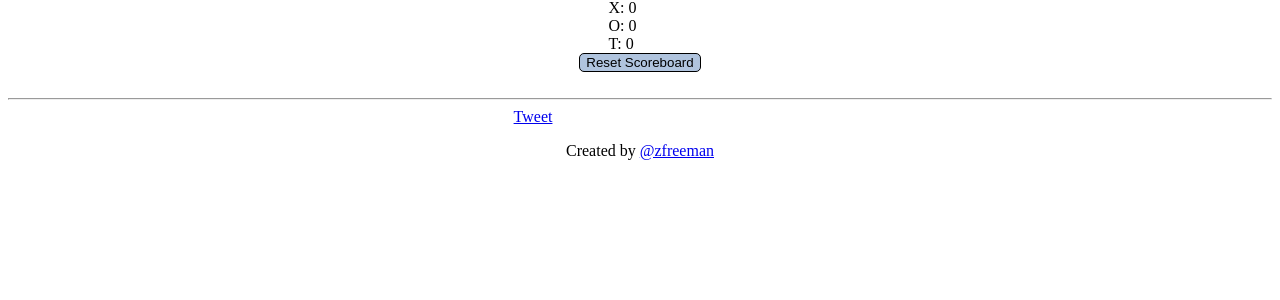
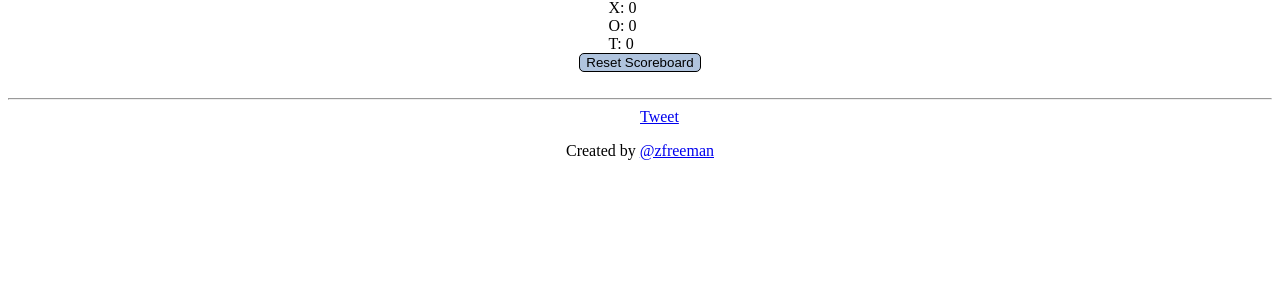
Before and after one commit to zachfreeman/heroku_ttt, a Django app: page / in a window 1280 px wide. Shown: the part 190-490 px from the top of the page. Run offline with Django 3.2, Linux system fonts and the light colour scheme; some libraries are stand-ins or nearby versions.

Commit message:
Need to learn better CSS - footer buttons

```diff
--- a/ttt/static/ttt/css/game.css
+++ b/ttt/static/ttt/css/game.css
@@ -86,11 +86,9 @@
 
 #footer .share .btn-like {
     position: absolute;
-    left: 35%;
-    top: 0;
+    left: 40%;
 }
 #footer .share .btn-tweet {
     position: absolute;
-    left: 40%;
-    top: 0;
+    left: 50%;
 }
```
